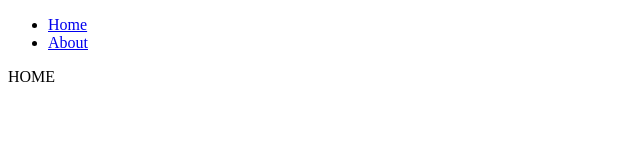
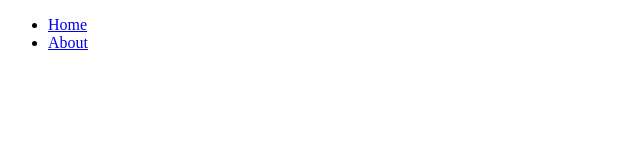
Before and after one commit to flydevs/chat-app-web, a React app: page / in a window 1280 px wide. Shown: the top 160 px of the page, without its empty margins (0-640 px from the left). Built offline with nearby package versions, Linux system fonts and the light colour scheme.

Commit message:
home layout

```diff
--- a/src/pages/Home.js
+++ b/src/pages/Home.js
@@ -2,8 +2,12 @@ import React from 'react'
 
 function Home() {
     return (
-        <div>
-            HOME
+        <div className="HomeLayout">
+            <div class="HomeLayout__sidebar"></div>
+            <div class="HomeLayout__messages"></div>
+            <div class="HomeLayout__chat"></div>
+            <div class="HomeLayout__directory"></div>
+
         </div>
     )
 }
--- a/src/styles/styles.scss
+++ /dev/null
@@ -1,3 +0,0 @@
-h1{
-    color:red;
-}
```
Also changed, not shown: src/components/ChatSection/index.js (added, +11 -0 lines).
